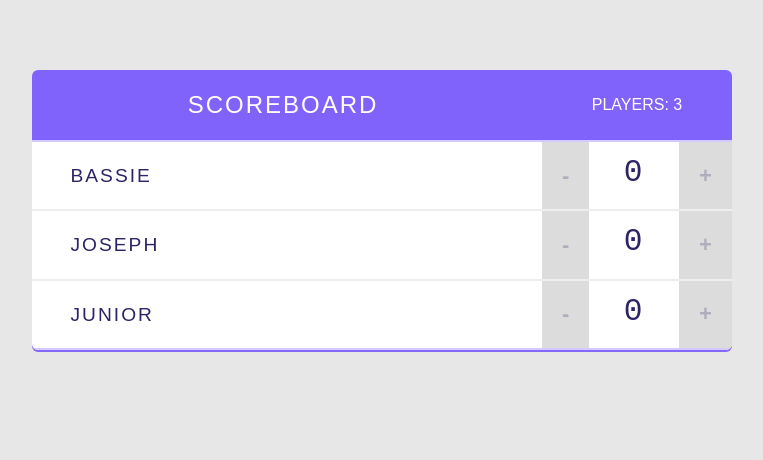
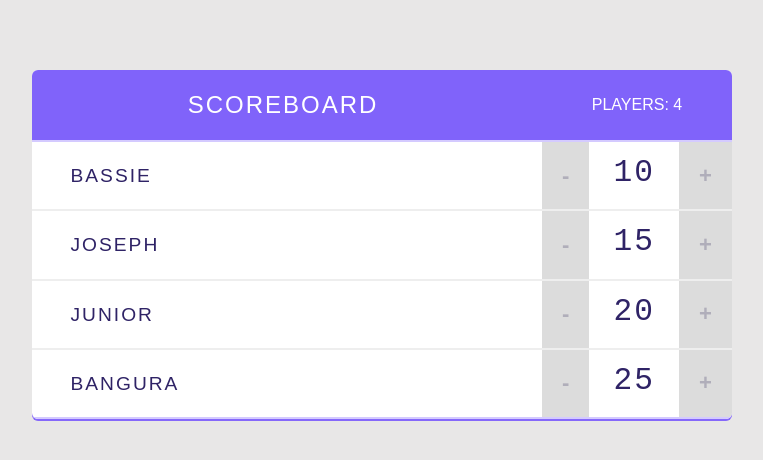
Before and after one commit to bassiebangura/scoreboard-app, a React (Create React App) app: page / in a window 1280 px wide. Shown: the top 460 px of the page, without its empty margins (258-1021 px from the left). Built offline with nearby package versions, Linux system fonts and the light colour scheme.

Commit message:
Lift state to parent component.

```diff
--- a/src/components/App.js
+++ b/src/components/App.js
@@ -1,6 +1,7 @@
 import React from "react";
 import Header from "./Header";
 import Player from "./Player";
+import Stats from "./Stats"
 import "./App.css";
 
 class App extends React.Component {
@@ -8,11 +9,33 @@ class App extends React.Component {
     players: [
       {
         name: "Bassie",
+        score: 10,
         id: 1
       },
-      { name: "Joseph", id: 2 },
-      { name: "Junior", id: 3 }
+      { name: "Joseph", score: 15, id: 2 },
+      { name: "Junior", score: 20, id: 3 },
+      { name: "Bangura", score: 25, id: 4}
     ]
+  };
+
+  handleScoreChange = ( index, delta) => {
+
+    this.setState( prevState => {
+      // New 'players' array – a copy of the previous `players` state
+      const updatedPlayers = [ ...prevState.players ];
+      // A copy of the player object we're targeting
+      const updatedPlayer = { ...updatedPlayers[index] };
+
+      // Update the target player's score
+      updatedPlayer.score += delta;
+      // Update the 'players' array with the target player's latest score
+      updatedPlayers[index] = updatedPlayer;
+
+      // Update the `players` state without mutating the original state
+      return {
+        players: updatedPlayers
+      };
+    });
   };
 
   handleRemovePlayer = id => {
@@ -27,8 +50,11 @@ class App extends React.Component {
       <div className="scoreboard">
         <Header title="Scoreboard" totalPlayers={this.state.players.length} />
 
-        {this.state.players.map(player => (
+        {this.state.players.map((player, index) => (
           <Player
+          index={index}
+            changeScore={this.handleScoreChange}
+            score={player.score}
             id={player.id}
             name={player.name}
             key={player.id.toString()}
--- a/src/components/Counter.js
+++ b/src/components/Counter.js
@@ -1,41 +1,25 @@
-import React from "react"
+import React from "react";
 
-class Counter extends React.Component {
-    state = {
-      score: 0
-    };
-    incrementScore = () => {
-      this.setState(prevState => ({
-        score: prevState.score + 1
-      }));
-    };
-
-    decrementScore = () => {
-      this.setState(prevState => ({
-        score: prevState.score > 0 ? prevState.score - 1 : 0
-      }));
-    };
-
-    render() {
+const Counter = props => {
+  let index = props.index
   return (
     <div className="counter">
       <button
         className="counter-action decrement"
-            onClick={this.decrementScore}
+        onClick={() => props.changeScore(index, -1)}
       >
-            {" "}
-            -{" "}
+
+        -
       </button>
-          <span className="counter-score">{this.state.score}</span>
+      <span className="counter-score">{props.score}</span>
       <button
         className="counter-action increment"
-            onClick={this.incrementScore}
+        onClick={() => props.changeScore(index, 1)}
       >
-            {" "}
-            +{" "}
+
+        +
       </button>
     </div>
   );
-    }
-  }
+};
 export default Counter;
--- a/src/components/Player.js
+++ b/src/components/Player.js
@@ -1,5 +1,5 @@
 import React from "react";
-import Counter from "./Counter"
+import Counter from "./Counter";
 const Player = props => {
   return (
     <div className="player">
@@ -12,7 +12,11 @@ const Player = props => {
         </button>
         {props.name}
       </span>
-        <Counter />
+      <Counter
+        score={props.score}
+        index={props.index}
+        changeScore={props.changeScore}
+      />
     </div>
   );
 };
--- /dev/null
+++ b/src/components/Stats.js
@@ -0,0 +1,7 @@
+import React from "react";
+const Stats = () => {
+
+}
+
+
+export default Stats;
```
Lines whose indentation alone changed are shown as unchanged.
